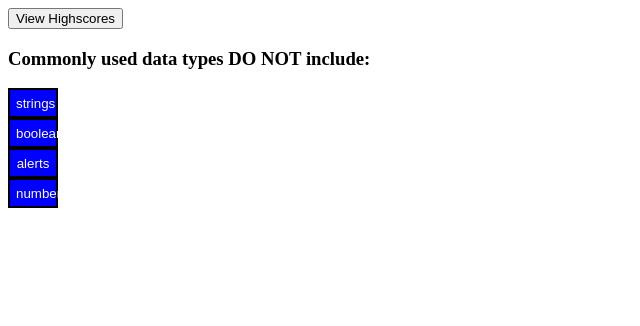
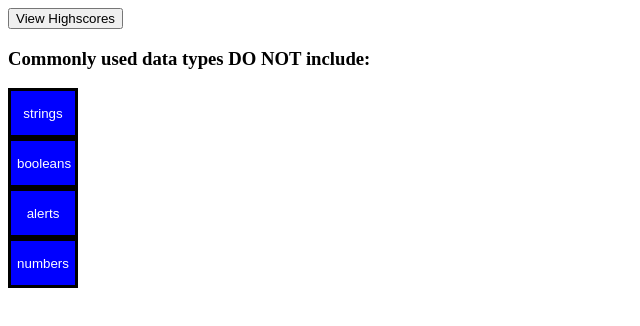
Before and after one commit to ZSerrano/code-quiz, a plain HTML site: page index.html in a window 1280 px wide. Both pictures are taken after a click on the button "Start". Shown: the whole page, without its empty margins (0-640 px from the left). Drawn offline with Linux system fonts and the light colour scheme.

Commit message:
set up for timer function

```diff
--- a/assets/css/style.css
+++ b/assets/css/style.css
@@ -50,10 +50,10 @@ h3 {
 
 .buttons {
     display: block;
-    width: 50px;
-    height: 30px;
+    width: 70px;
+    height: 50px;
     border-style: solid;
-    border-width: 2px;
+    border-width: 3px;
     color: white;
     background-color: blue;
 }
--- a/assets/js/script.js
+++ b/assets/js/script.js
@@ -22,6 +22,7 @@ var answer5 = 'console.log';
 var startPress = document.querySelector('.startButton');
 var startPage = document.querySelector('.start-page');
 var quizSection = document.querySelector('#quiz-section');
+var startTime = 30;
 
 var choiceBlock1 = document.createElement('div');
 var choiceBlock2 = document.createElement('div');
```
